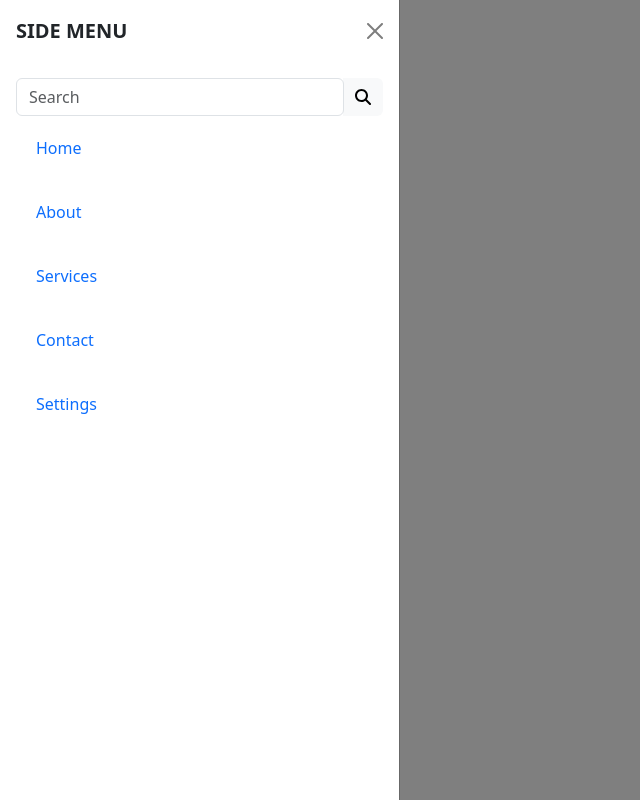
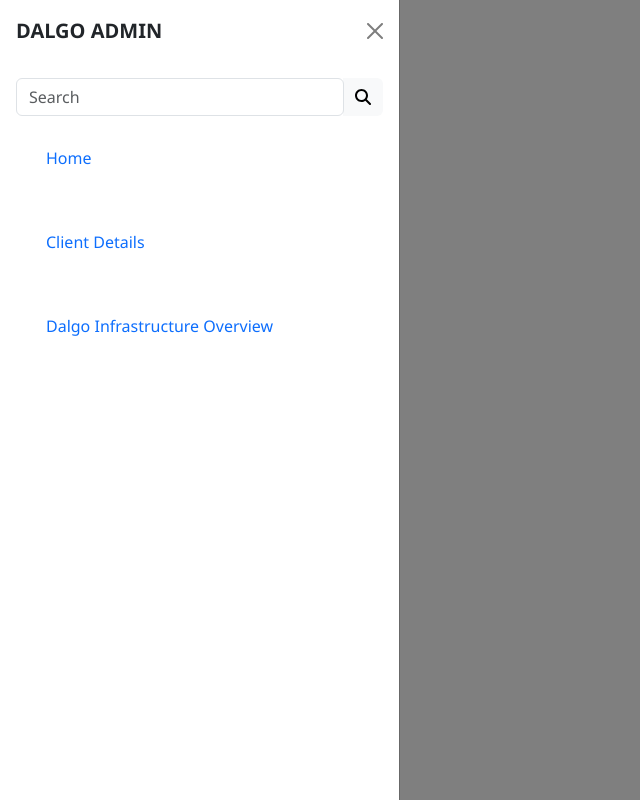
Before and after one commit to DalgoT4D/dalgo-admin-old, a Django app: page / in a window 1280 px wide, after a click that opens the changed part. Shown: the whole page, without its empty margins (0-640 px from the left). Run offline with Django 4.2, Linux system fonts and the light colour scheme; the visitor is signed in with stand-in values (Sample User, id 1); parts of the project's set-up code (start-up, migrations or seed data) failed here and were passed over.

Commit message:
updated
Signed-off-by: vilol-04 <vilolgoyal@gmail.com>

```diff
--- a/dalgo_admin/dalgo_admin/settings.py
+++ b/dalgo_admin/dalgo_admin/settings.py
@@ -137,7 +137,7 @@
 USE_TZ = True
 
 
-STATIC_URL = 'static/'
+STATIC_URL = ' /static/'
 
 STATICFILES_DIRS = [
     BASE_DIR / "static",
--- a/dalgo_admin/dalgo_admin_app/templates/dashboard/home.html
+++ b/dalgo_admin/dalgo_admin_app/templates/dashboard/home.html
@@ -1,6 +1,4 @@
 {% extends "sidemenu/base_sidemenu.html" %}
-
-
   {% block content %}
   <div class="container-fluid">
     <h1>Welcome {{ user }}!</h1>
--- a/dalgo_admin/dalgo_admin_app/templates/sidemenu/base_sidemenu.html
+++ b/dalgo_admin/dalgo_admin_app/templates/sidemenu/base_sidemenu.html
@@ -1,23 +1,17 @@
 <!DOCTYPE html>
+{% load static %}
 <html lang="en">
 <head>
     <meta charset="UTF-8">
     <meta name="viewport" content="width=device-width, initial-scale=1.0">
-    <!-- <script src="https://cdnjs.cloudflare.com/ajax/libs/jquery/3.7.0/jquery.min.js" integrity="sha512-3gJwYpMe3QewGELv8k/BX9vcqhryRdzRMxVfq6ngyWXwo03GFEzjsUm8Q7RZcHPHksttq7/GFoxjCVUjkjvPdw==" crossorigin="anonymous" referrerpolicy="no-referrer"></script>
-    <link rel="stylesheet" href="https://cdnjs.cloudflare.com/ajax/libs/font-awesome/4.7.0/css/font-awesome.min.css"> -->
+    <script src="https://cdnjs.cloudflare.com/ajax/libs/jquery/3.7.0/jquery.min.js" integrity="sha512-3gJwYpMe3QewGELv8k/BX9vcqhryRdzRMxVfq6ngyWXwo03GFEzjsUm8Q7RZcHPHksttq7/GFoxjCVUjkjvPdw==" crossorigin="anonymous" referrerpolicy="no-referrer"></script>
+    <link rel="stylesheet" href="https://cdnjs.cloudflare.com/ajax/libs/font-awesome/4.7.0/css/font-awesome.min.css">
     <link href="https://cdn.jsdelivr.net/npm/bootstrap@5.3.0/dist/css/bootstrap.min.css" rel="stylesheet" integrity="sha384-9ndCyUaIbzAi2FUVXJi0CjmCapSmO7SnpJef0486qhLnuZ2cdeRhO02iuK6FUUVM" crossorigin="anonymous">
-    <!-- <script src="https://code.jquery.com/jquery-3.3.1.slim.min.js" integrity="sha384-q8i/X+965DzO0rT7abK41JStQIAqVgRVzpbzo5smXKp4YfRvH+8abtTE1Pi6jizo" crossorigin="anonymous"></script>
-  -->
-    <title>Document</title>
+    <script src="https://code.jquery.com/jquery-3.3.1.slim.min.js" integrity="sha384-q8i/X+965DzO0rT7abK41JStQIAqVgRVzpbzo5smXKp4YfRvH+8abtTE1Pi6jizo" crossorigin="anonymous"></script>
+    <link rel="stylesheet" href="{% static 'styles/main.css' %}">
+    <title>Dalgo Admin</title>
 
-    <style>
-        .item{
-            padding: 20px;;
-        }
-        a:link {
-  text-decoration: none;
-}
-    </style>
+
 </head>
 <body>
 
@@ -34,7 +28,7 @@
               </button>
                 <div class="offcanvas offcanvas-start" data-bs-backdrop="static" tabindex="-1" id="staticBackdrop" aria-labelledby="staticBackdropLabel">
                   <div class="offcanvas-header">
-                    <h5 class="offcanvas-title fw-bold text-center" id="staticBackdropLabel">SIDE MENU</h5>
+                    <h5 class="offcanvas-title fw-bold text-center" id="staticBackdropLabel">DALGO ADMIN</h5>
                     <button type="button" class="btn-close" data-bs-dismiss="offcanvas" aria-label="Close"></button>
                   </div>
                 <div class="offcanvas-body">
@@ -50,35 +44,22 @@
                       <div class="item">
                         <div class="sub-btn">
 
-                          <a href="http://"><span>Home</span></a>
-                          </div>
+                          <a href="/"><span>Home</span></a>
+                        </div>
 
                       </div>
 
                       <div class="item">
                         <div class="sub-btn">
-                          <a href="http://"><span>About</span></a>
+                          <a href="{%url 'clients_details'%}"><span>Client Details</span></a>
                         </div>
                       </div>
 
                       <div class="item">
                           <div class="sub-btn">
-                              <a href="http://"><span>Services</span></a>
+                              <a href="{%url 'infra_info'%}"><span>Dalgo Infrastructure Overview</span></a>
                           </div>
                       </div>
-
-                      <div class="item">
-                          <div class="sub-btn">
-                              <a href="http://"><span>Contact</span></a>
-                          </div>
-                      </div>
-
-                      <div class="item">
-                          <div class="sub-btn">
-                            <a href="http://"><span>Settings</span></a>
-                          </div>
-                      </div>
-
 
                     </div>
                   </div>
--- a/dalgo_admin/static/styles/infrastructure.css
+++ b/dalgo_admin/static/styles/main.css
@@ -1,3 +1,10 @@
+.item{
+    padding: 30px;;
+}
+a:link {
+text-decoration: none;
+}
+
 *{
     padding: 0;
     margin: 0;
```
Also changed, not shown: dalgo_admin/dalgo_admin_app/templates/Infrastructure/infrastructure.html (+2 -25 lines).
